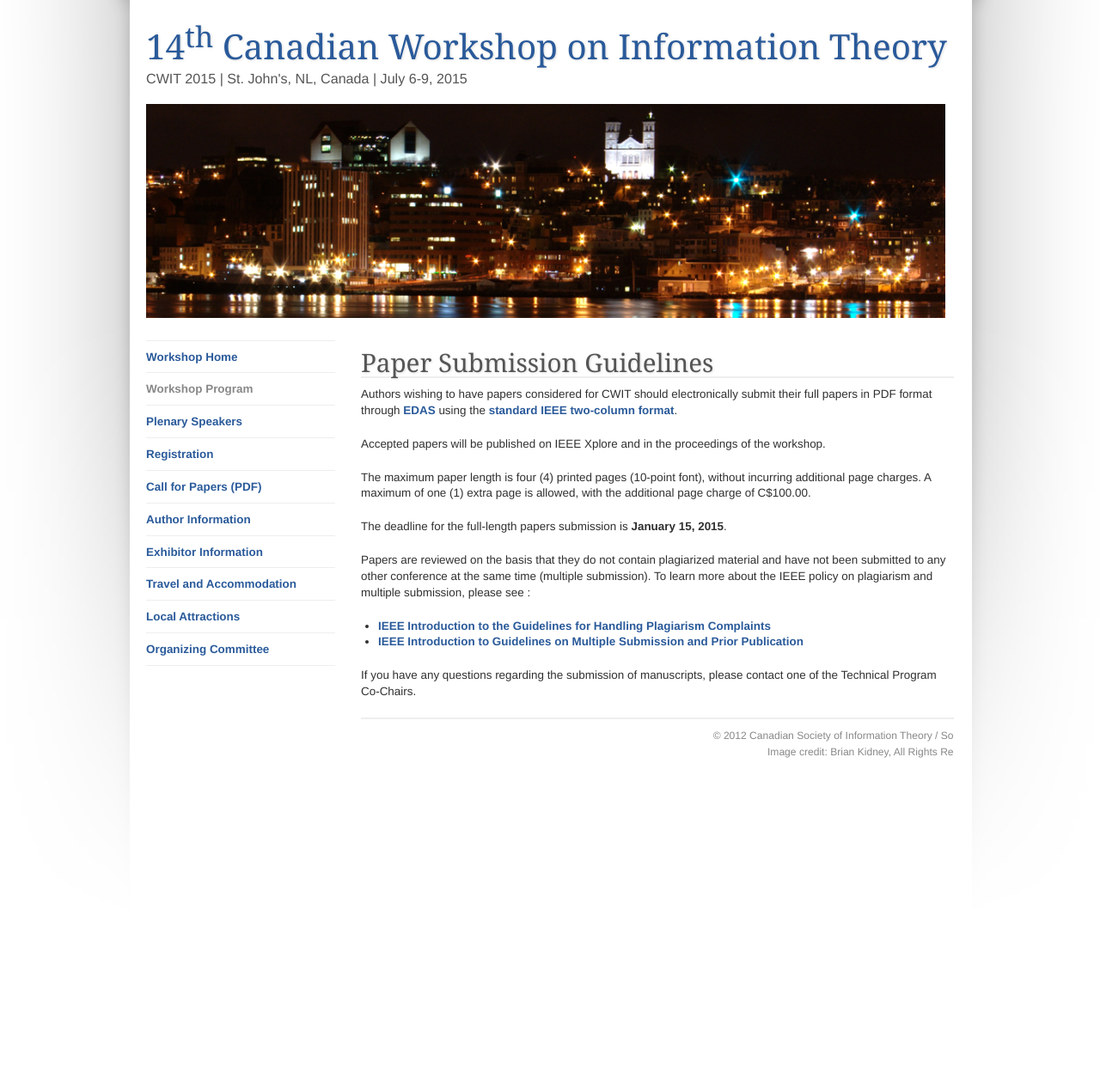
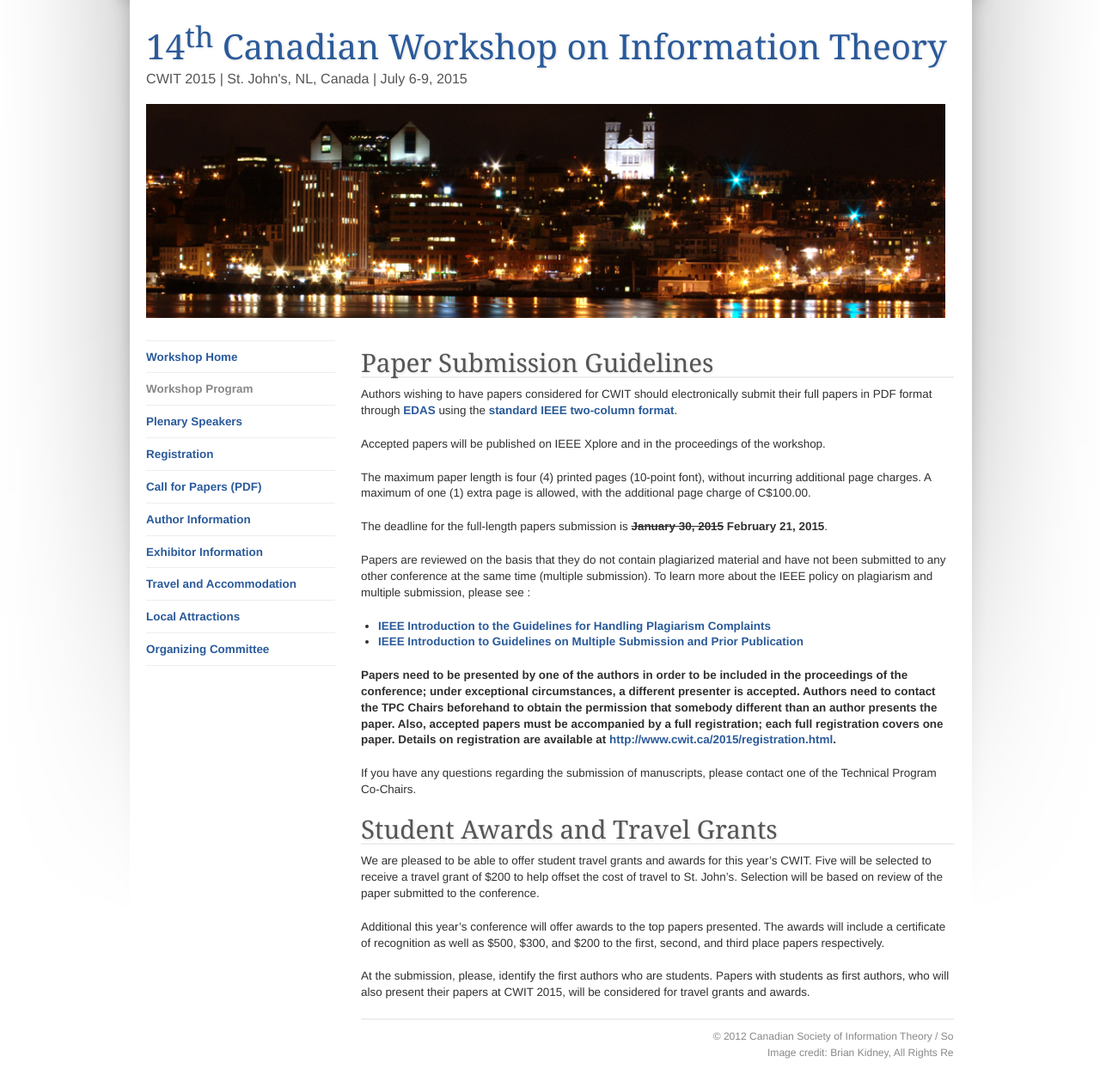
Before and after one commit to bkidney/CWIT2015, a Jekyll site: the page built from authors.md, in a window 1280 px wide. Shown: the whole page at 86% size. Built offline with Jekyll 4.4.1, drawn with Linux system fonts in a browser that asks for light colours; before the commit the page ends 914 px from its top, so only the background shows below that.

Commit message:
Updates submission date and clarifies presentations and student awards.

```diff
--- a/authors.md
+++ b/authors.md
@@ -10,11 +10,21 @@ Accepted papers will be published on IEEE Xplore and in the proceedings of the w
 
 The maximum paper length is four (4) printed pages (10-point font), without incurring additional page charges. A maximum of one (1) extra page is allowed, with the additional page charge of C$100.00.
 
-The deadline for the full-length papers submission is **January 15, 2015**.
+The deadline for the full-length papers submission is **<strike>January 30, 2015</strike> February 21, 2015**.
 
 Papers are reviewed on the basis that they do not contain plagiarized material and have not been submitted to any other conference at the same time (multiple submission). To learn more about the IEEE policy on plagiarism and multiple submission, please see :
 
 * [IEEE Introduction to the Guidelines for Handling Plagiarism Complaints](http://www.ieee.org/publications_standards/publications/rights/plagiarism.html)
 * [IEEE Introduction to Guidelines on Multiple Submission and Prior Publication](ihttp://www.ieee.org/publications_standards/publications/rights/Multi_Sub_Guidelines_Intro.html)
 
+**Papers need to be presented by one of the authors in order to be included in the proceedings of the conference; under exceptional circumstances, a different presenter is accepted. Authors need to contact the TPC Chairs beforehand to obtain the permission that somebody different than an author presents the paper. Also, accepted papers must be accompanied by a full registration; each full registration covers one paper. Details on registration are available at [http://www.cwit.ca/2015/registration.html](http://www.cwit.ca/2015/registration.html).**
+
 If you have any questions regarding the submission of manuscripts, please contact one of the Technical Program Co-Chairs.
+
+## Student Awards and Travel Grants
+
+We are pleased to be able to offer student travel grants and awards for this year's CWIT. Five will be selected to receive a travel grant of $200 to help offset the cost of travel to St. John's. Selection will be based on review of the paper submitted to the conference.
+
+Additional this year's conference will offer awards to the top papers presented. The awards will include a certificate of recognition as well as $500, $300, and $200 to the first, second, and third place papers respectively.
+
+At the submission, please, identify the first authors who are students. Papers with students as first authors, who will also present their papers at CWIT 2015, will be considered for travel grants and awards.
```
